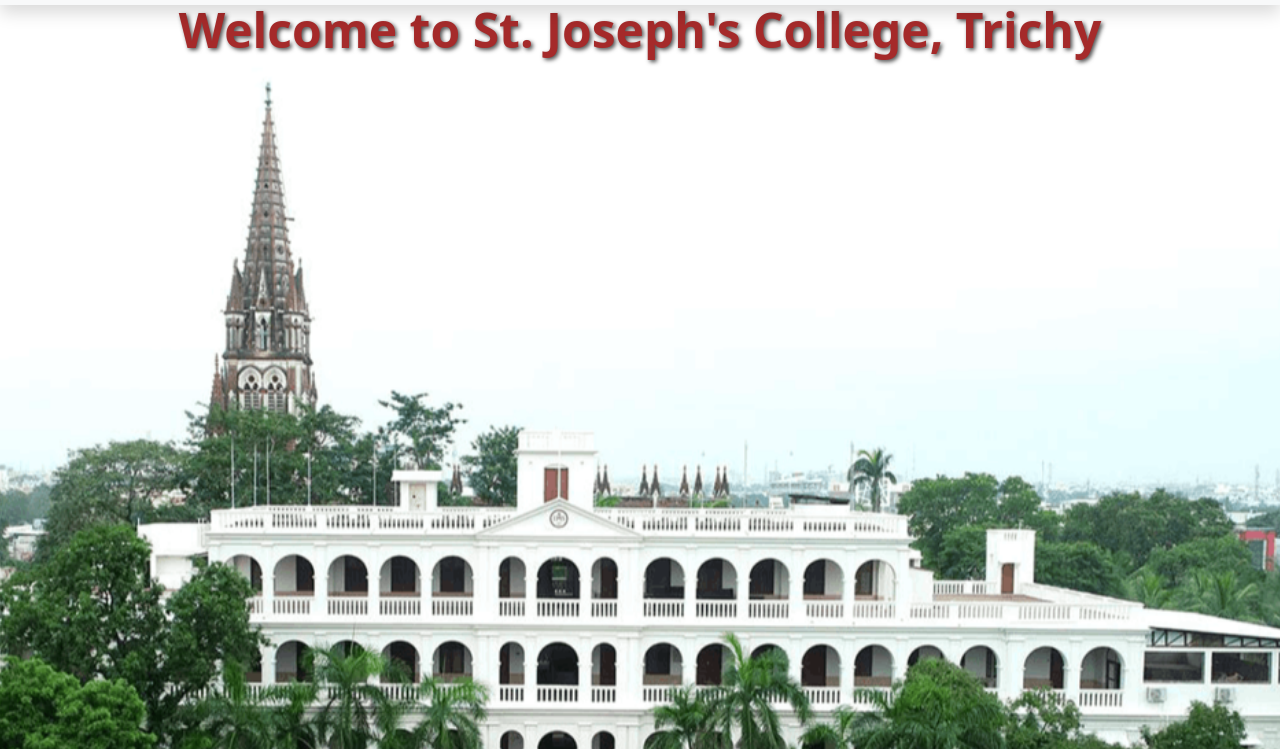
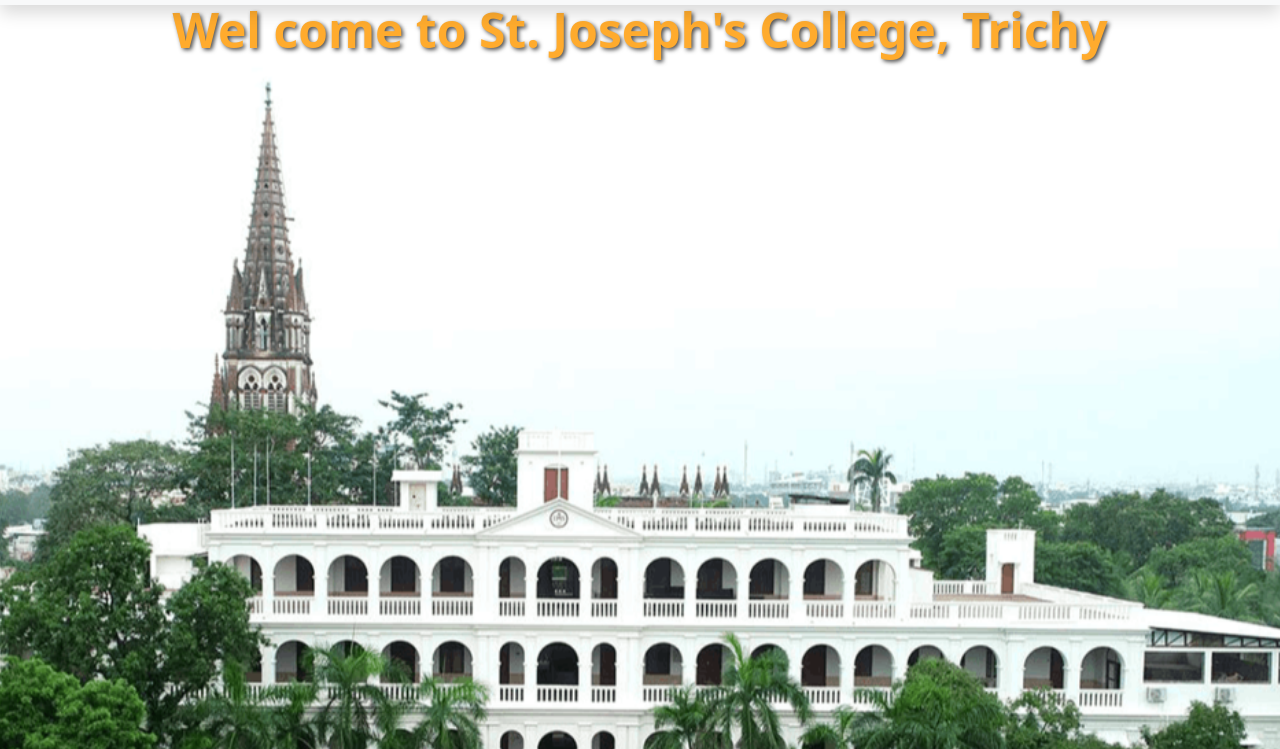
Before and after one commit to JUSTIN-0-7/College-Webpage, a plain HTML site: page index.html in a window 1280 px wide. Shown: the part 51-800 px from the top of the page. Drawn offline with nearby package versions, Linux system fonts and the light colour scheme.

Commit message:
Update index.html

```diff
--- a/index.html
+++ b/index.html
@@ -21,7 +21,7 @@
       text-shadow: 2px 2px 4px rgba(0,0,0,0.7);
     }
     .hero h1 {
-      color: brown;
+      color: rgb(255, 171, 45);
       height: 100vh;
       font-size: 3rem;
       font-weight: bold;
@@ -55,7 +55,7 @@
   </div>
 </nav>
 <div class="hero">
-  <h1>Welcome to St. Joseph's College, Trichy</h1>
+  <h1>Wel come to St. Joseph's College, Trichy</h1>
 </div>
 <div id="carouselExampleIndicators" class="carousel slide" data-bs-ride="carousel">
   <div class="carousel-indicators">
```
